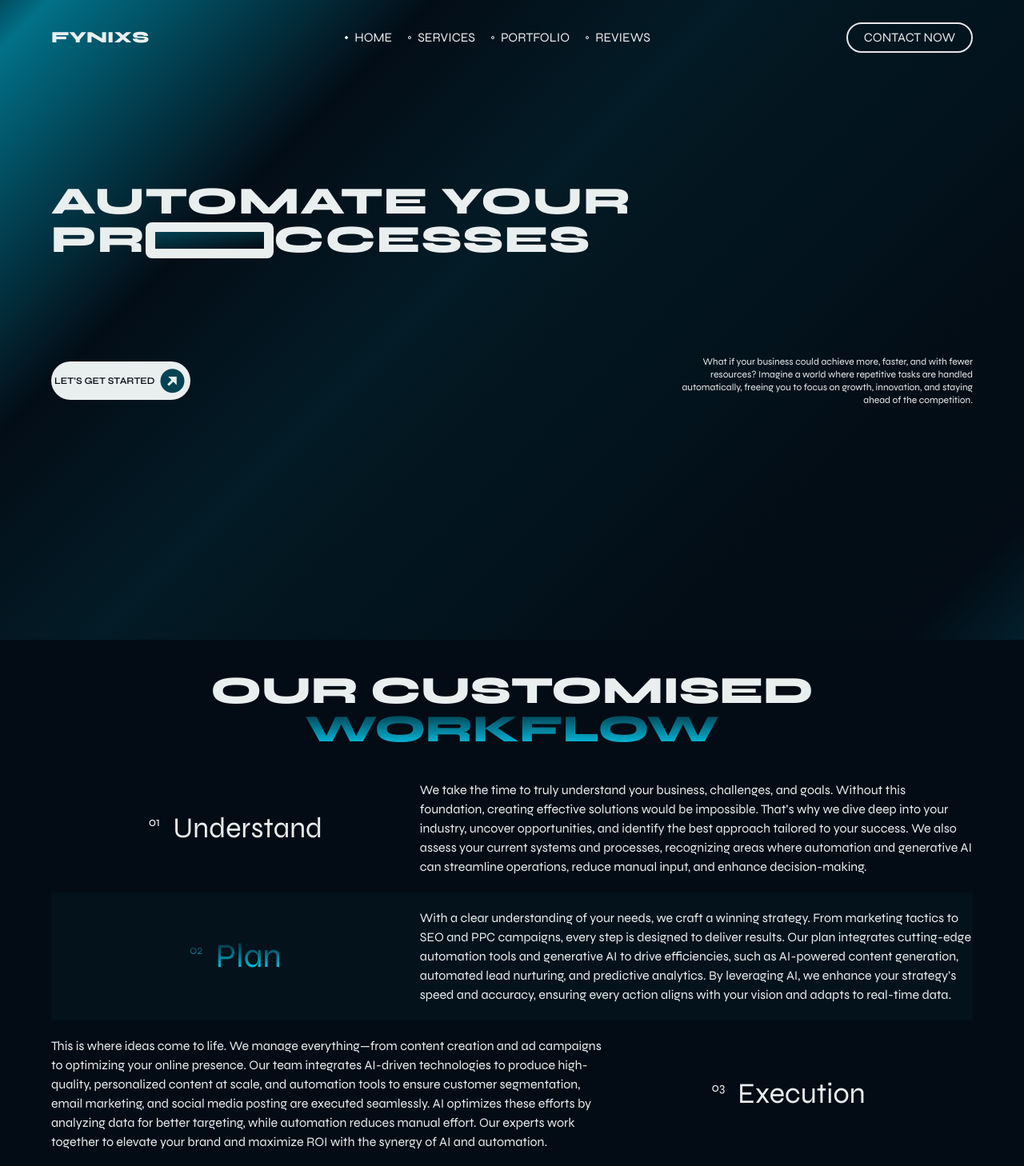
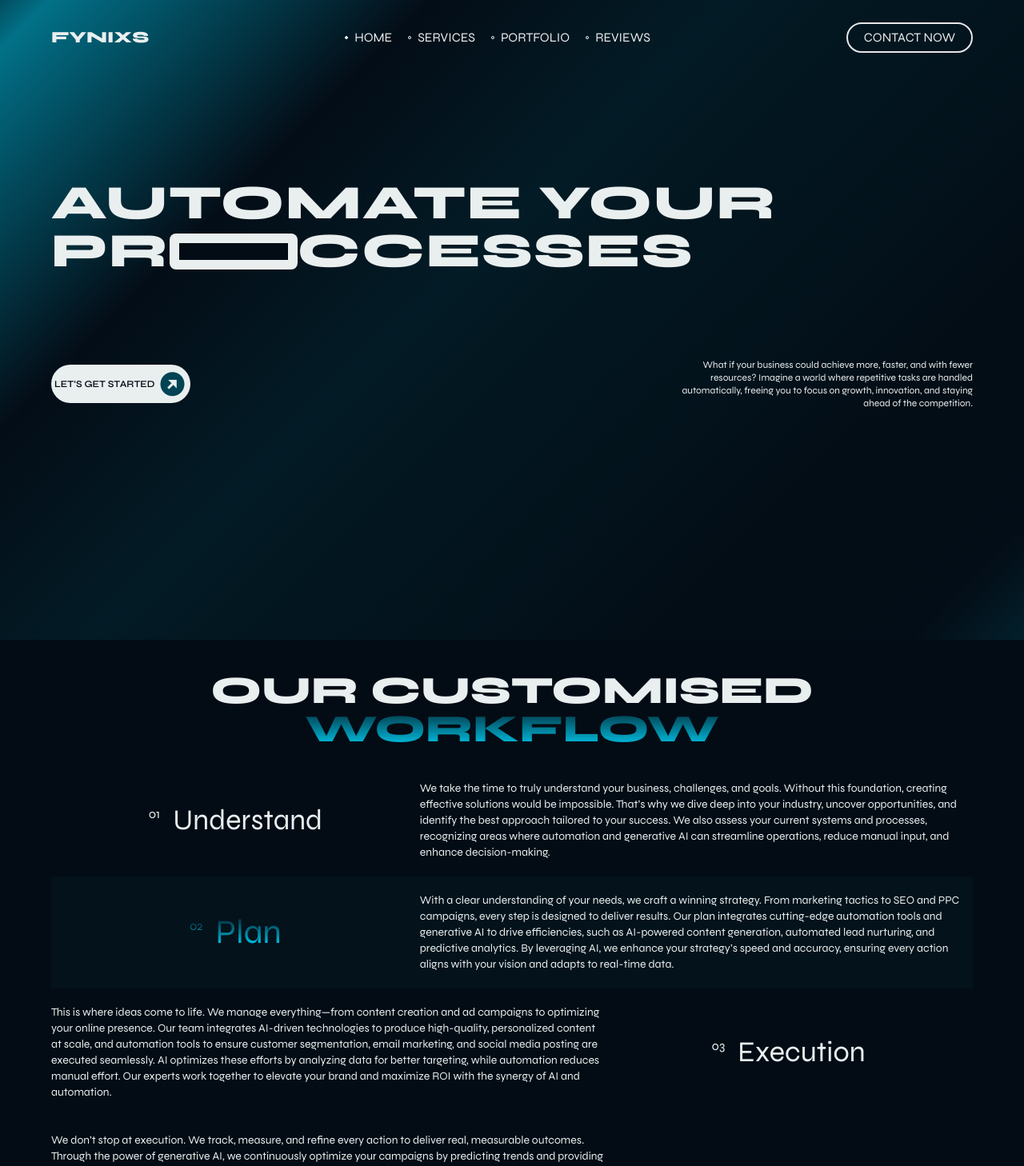
Before and after one commit to itz-abdulfatai/fynixs, a React (Vite) app in the folder frontend/: page / in a window 1280 px wide. Shown: the top 1458 px of the page at 80% size. Built offline with nearby package versions, Linux system fonts and the light colour scheme.

Commit message:
make edits

```diff
--- a/frontend/src/components/home/Hero.jsx
+++ b/frontend/src/components/home/Hero.jsx
@@ -3,16 +3,16 @@
 function Hero() {
   return (
 
-      <section id="home" className=" flex flex-col justify-center gap-14 gradient">
+      <section id="home" className=" flex flex-col justify-center gap-10 gradient">
          {/* <span className=" scale-x-[2] transform  inline-block rounded-none mx-10">  o  </span> */}
-     <h1 className=" tracking-wide text-xl md:text-5xl">
+     <h1 className=" tracking-wide text-xl md:text-6xl">
        {" "}
        automate your <br />{" "}
        <span className="inline-flex items-center">
          pr{" "}
          {/* max-sm:hidden  */}
-         <span className="  bg-secondary h-[30px] md:h-[45px] md:w-40 w-24 rounded-lg inline-flex justify-center items-center p-2 md:p-3">
-           <span className=" bg-primary bg-gradient-to-tl md:from-primary md:to-accent2 w-full h-full"></span>
+         <span className="  bg-secondary h-[28px] md:h-[45px] md:w-40 w-24 rounded-lg inline-flex justify-center items-center p-2 md:p-3">
+           <span className=" bg-primary w-full h-full"></span>
          </span>{" "}
          ccesses
        </span>
--- a/frontend/src/components/home/OurCustomWorkflow.jsx
+++ b/frontend/src/components/home/OurCustomWorkflow.jsx
@@ -27,7 +27,7 @@ function OurCustomWorkflow() {
                 <span className=" text-base align-top">0{index + 1} </span>{" "}
                 {flow.title}{" "}
               </h3>
-              <div className=" col-span-3">{flow.description}</div>
+              <div className=" col-span-3 text-sm">{flow.description}</div>
             </div>
           ) : (
             <div
@@ -37,7 +37,7 @@ function OurCustomWorkflow() {
               } `}
               onClick={() => setActive(flow)}
             >
-              <div className=" col-span-3">{flow.description}</div>
+              <div className=" col-span-3 text-sm">{flow.description}</div>
               <h3
                 className={` relative text-center text-4xl col-span-2 flex  gap-4 justify-center transition-all duration-100 ease-linear ${
                   active == flow && "text-grad text-[42px]"
--- a/frontend/src/components/home/Testimonials.jsx
+++ b/frontend/src/components/home/Testimonials.jsx
@@ -4,7 +4,7 @@ import { testimonials } from "../../assets/constants";
 function Testimonials() {
   const [step, setStep] = useState(0);
   return (
-    <section id="reviews" className=" min-h-[70vh]">
+    <section id="reviews" className=" min-h-[75vh] py-10">
       <div className=" flex justify-between gap-4 items-center flex-col md:flex-row">
         <h2 className=" md:text-6xl max-w-[700px] max-md:mx-auto text-2xl max-md:text-center   uppercase font-extrabold ">
           what clients say <span className=" text-grad ">!</span>
--- a/frontend/src/pages/Home.jsx
+++ b/frontend/src/pages/Home.jsx
@@ -24,7 +24,7 @@ function Home() {
 
       {/* portfolio */}
 
-      <Portfolio />
+      {/* <Portfolio /> */}
 
       {/* testimonial */}
       <Testimonials/>
```
